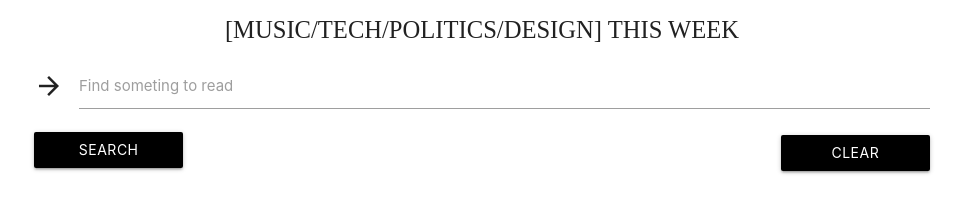
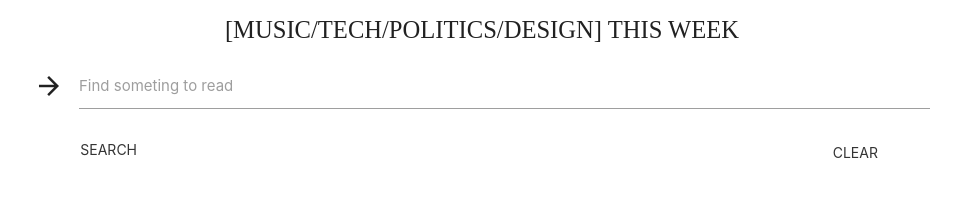
Before and after one commit to myexistance/MTVnews, a website: page index.html in a window 1280 px wide. Shown: the whole page, without its empty margins (158-1121 px from the left). Drawn offline with nearby package versions, Linux system fonts and the light colour scheme.

Commit message:
buttons flat

```diff
--- a/index.html
+++ b/index.html
@@ -23,9 +23,9 @@
 
 
           <div class="row">
-             <input type="submit" id="searchbtn" class="btn col m2 s12 black" value="search">
+             <input type="submit" id="searchbtn" class="btn-flat col m2 s12" value="search">
 
-             <input type="reset" id="searchbtn" class="btn col m2 s12 black right" value="clear"  style="margin-top:3px;">
+             <input type="reset" id="searchbtn" class="btn-flat col m2 s12 right" value="clear"  style="margin-top:3px;">
           </div>
 
       </form>
```
